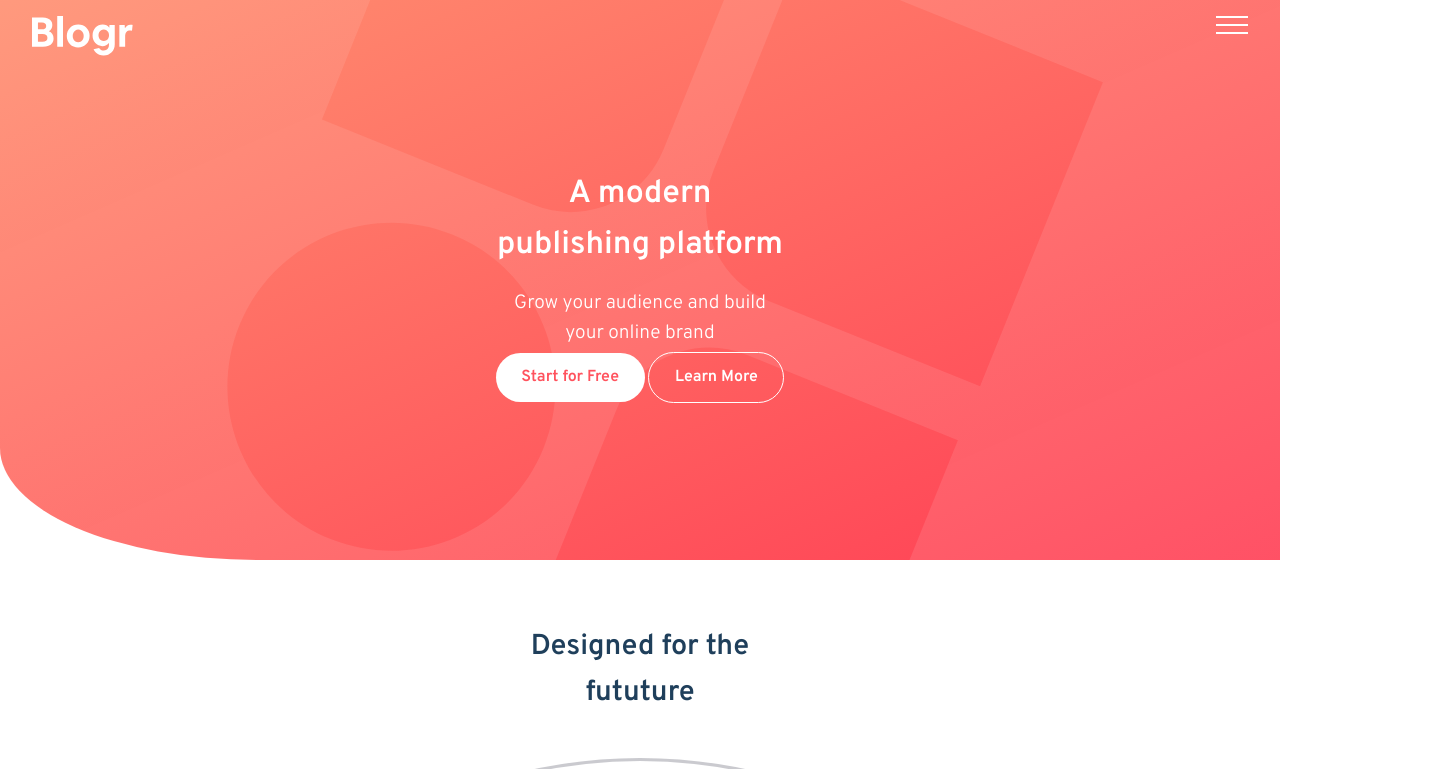
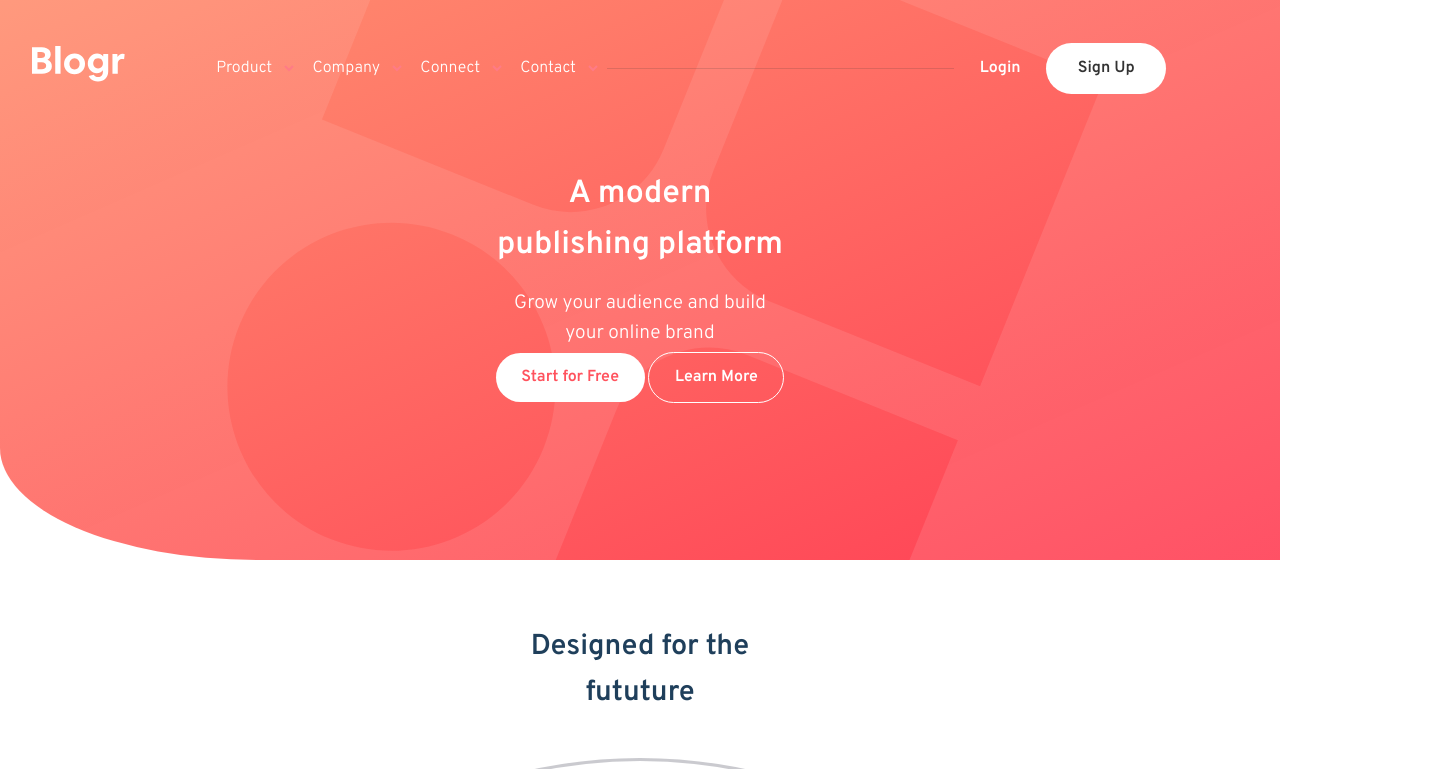
Before and after one commit to duynguyen0613/front-end-blogr-landing-page-main, a plain HTML site: page index.html in a window 1280 px wide. Shown: the top 769 px of the page, 1448 px wide, since content can reach past the window. Drawn offline with Linux system fonts and the light colour scheme.

Commit message:
Update style.css
fixing stuff desktop view

```diff
--- a/css/style.css
+++ b/css/style.css
@@ -5,7 +5,6 @@
 }
 
 :root {
-
   --ff-1: "Overpass", sans-serif;
   --ff-2: "Ubuntu", sans-serif;
 
@@ -34,16 +33,19 @@ body {
   top: 0;
   left: 0;
   line-height: 1.6;
+  overflow-x: hidden;
 }
 
 img {
-    max-width: 100%;
-    max-height: 100%;
+  width: 100%;
+  height: 100%;
+  max-width: 1400px;
+  margin: 0 auto;
   object-fit: cover;
 }
 
 .btn {
-    padding: .9rem 1.6rem;
+  padding: 0.9rem 1.6rem;
   border-radius: 1000px;
   text-decoration: none;
   color: #333;
@@ -62,19 +64,24 @@ img {
   color: #fff;
 }
 
-
 .btn--signup {
-    background: linear-gradient(to right, hsl(13, 100%, 72%), hsl(353, 100%, 62%) );
+  background: linear-gradient(
+    to right,
+    hsl(13, 100%, 72%),
+    hsl(353, 100%, 62%)
+  );
   color: #fff;
-    padding: .8rem 3rem;
+  padding: 0.8rem 3rem;
 }
 
-main, footer, header {
+main,
+footer,
+header {
   width: 100%;
   min-width: 374px;
 }
 
-section{
+section {
   width: 100%;
   margin-bottom: 4rem;
 }
@@ -84,11 +91,10 @@ header {
   left: 0;
 
   display: flex;
+  align-items: center;
   justify-content: space-between;
   padding: 1rem 2rem;
 }
-
-
 
 .nav-menu {
   width: 90%;
@@ -96,7 +102,7 @@ header {
   padding: 1.6rem;
   background: #fff;
   border-radius: 5px;
-    box-shadow: 5px 5px 10px rgba(0,0,0,.3);
+  box-shadow: 5px 5px 10px rgba(0, 0, 0, 0.3);
   text-align: center;
 
   display: flex;
@@ -109,12 +115,11 @@ header {
   left: 0;
 }
 
-.nav-menu.show-nav{
+.nav-menu.show-nav {
   display: flex;
 }
 
-.nav-menu
-{
+.nav-menu {
   display: none;
 }
 
@@ -122,7 +127,7 @@ header {
   display: none;
 }
 
-.sub-nav-list  {
+.sub-nav-list {
   display: block;
 }
 
@@ -130,7 +135,6 @@ header {
   padding: 10px;
   width: 100%;
 }
-
 
 .title {
   text-align: center;
@@ -140,7 +144,12 @@ header {
 .section__title {
   min-height: 70vh;
   border-bottom-left-radius: 20%;
-    background-image: linear-gradient(to right bottom, hsla(13, 100%, 72%, 0.911), hsla(353, 100%, 62%, 0.897)),url(../images/bg-pattern-intro-mobile.svg);
+  background-image: linear-gradient(
+      to right bottom,
+      hsla(13, 100%, 72%, 0.911),
+      hsla(353, 100%, 62%, 0.897)
+    ),
+    url(../images/bg-pattern-intro-mobile.svg);
   background-repeat: no-repeat;
   background-position: center;
 
@@ -180,7 +189,6 @@ h3.title {
   max-width: 290px;
   margin: 1rem 0;
   text-align: center;
-
 }
 
 .section__showcase {
@@ -190,12 +198,11 @@ h3.title {
 }
 
 .section__background {
-    background: linear-gradient(hsl(237, 17%, 21%),hsl(237, 23%, 32%));
+  background: linear-gradient(hsl(237, 17%, 21%), hsl(237, 23%, 32%));
   width: 110%;
 
   height: 85vh;
-    border-radius: 90px;
-    transform: skewX(10deg) translateX(-20px);
+  border-bottom-left-radius: 30%;
   overflow: hidden;
   position: absolute;
   top: 30%;
@@ -204,16 +211,20 @@ h3.title {
 }
 
 .section__background img {
-    transform: skewX(-10deg) translate(10px, -160px) scale(1.5);
+  position: absolute;
+  right: 0;
+  top: 0;
+  width: 90%;
+  height: 90%;
 }
 
-.section__showcase .section__text .title{
+.section__showcase .section__text .title {
   color: #fff;
   font-size: 2.5rem;
   font-weight: 900;
 }
 
-.section__showcase .section__text .text{
+.section__showcase .section__text .text {
   font-size: 1.2rem;
   color: #fff;
   font-weight: 900;
@@ -246,8 +257,6 @@ footer .nav-link {
   text-decoration: none;
   font-size: 1.3rem;
 }
-
-
 
 /*
 
@@ -293,25 +302,106 @@ Background gradient - body:
 .nav-list {
   width: 100%;
 }
-.nav-menu .sub-nav-list{
+.nav-menu .sub-nav-list {
   color: #333;
   font-size: 700;
   font-size: 1.3rem;
-    width: 100%;
 }
 
-.nav-menu label{
+.nav-menu label {
   cursor: pointer;
   margin-bottom: 2rem;
 }
 
 .nav-menu .sub-nav-link {
   font-weight: lighter;
-    font-size: .9rem;
-    color:hsl(207, 13%, 34%)
+  font-size: 0.9rem;
+  color: hsl(207, 13%, 34%);
 }
 
 .nav-menu .sub-nav-list {
   background: hsl(0, 0%, 89%);
   width: 100%;
 }
+
+.arrow {
+  max-width: 10px;
+}
+
+/* media query */
+@media (min-width: 800px) {
+  body {
+  }
+
+  .hamburger {
+    display: none;
+  }
+
+  .header {
+    justify-content: flex-start;
+  }
+
+  nav {
+    width: 100%;
+  }
+
+  .nav-menu {
+    display: flex;
+    justify-content: flex-start;
+    align-items: center;
+
+    flex-direction: row;
+    position: unset;
+    background: none;
+
+    box-shadow: unset;
+    height: 100%;
+    width: 90%;
+    flex-shrink: 0;
+    flex-grow: 1;
+    flex-basis: 100%;
+  }
+
+  .nav-list {
+    display: flex;
+    justify-content: space-around;
+    min-width: 400px;
+    height: 100%;
+    align-items: center;
+  }
+
+  .nav-item label {
+    color: #fff;
+    margin-right: 0.5rem;
+  }
+
+  .arrow {
+    transform: scale(1);
+  }
+
+  .sub-nav-item {
+    display: flex;
+    flex-direction: row;
+  }
+
+  .sub-nav-list {
+    padding: 10px;
+    position: absolute;
+    width: max-content !important;
+    border-radius: 5px;
+  }
+
+  .btn--signup {
+    background: #fff;
+    color: #333;
+    padding: 0.8rem 1.4rem;
+    min-width: 120px;
+    float: right;
+  }
+
+  .btn--login {
+    background: none;
+    color: #fff;
+    float: right;
+  }
+}
```
Lines whose indentation alone changed are shown as unchanged.
